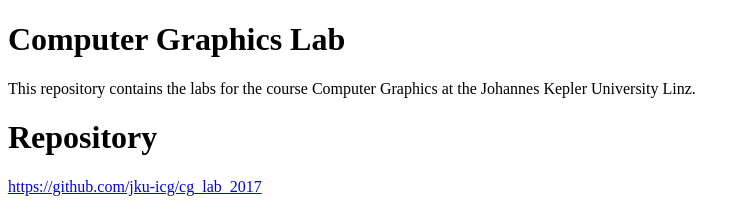
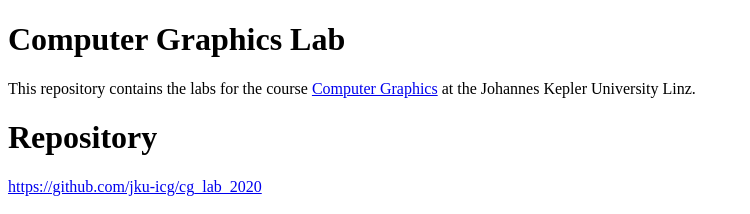
Before and after one commit to feischl97/cg_lab_2020, a plain HTML site: page index.html in a window 1280 px wide. Shown: the top 214 px of the page, without its empty margins (0-750 px from the left). Drawn offline with Linux system fonts and the light colour scheme.

Commit message:
Update index.html

```diff
--- a/index.html
+++ b/index.html
@@ -7,12 +7,12 @@
 <body>
     <h1>Computer Graphics Lab</h1>
     <p>
-      This repository contains the labs for the course Computer Graphics at the Johannes Kepler University Linz.
+      This repository contains the labs for the course <a href="https://www.jku.at/en/institute-of-computer-graphics/teaching/courses/summer-semester/computer-graphics/">Computer Graphics</a> at the Johannes Kepler University Linz.
 
     </p>
 
     <h1>Repository</h1>
-    <p> <a href="https://github.com/jku-icg/cg_lab_2017">https://github.com/jku-icg/cg_lab_2017</a>
+    <p> <a href="https://github.com/jku-icg/cg_lab_2020">https://github.com/jku-icg/cg_lab_2020</a>
     </p>
 
     <h1>Projects</h1>
@@ -27,6 +27,7 @@
       <li><a href="./01_intro/">01_intro</a><br>
         Intro full version
       </li>
+      <!--
       <li><a href="./02_transformations_handout/">02_transformations_handout</a><br>
         Lab 02 transformations handout version
       </li>
@@ -63,6 +64,7 @@
 	  <li><a href="./06_environment_mapping/">06_environment_mapping</a><br>
         Lab 06 environment mapping full version
       </li>
+      -->
     </ul>
 </body>
 </html>
```
